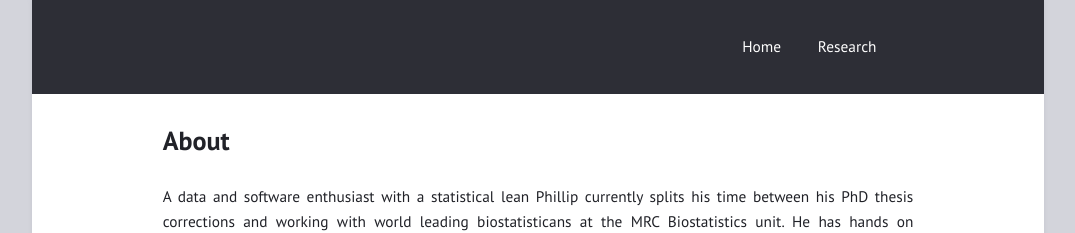
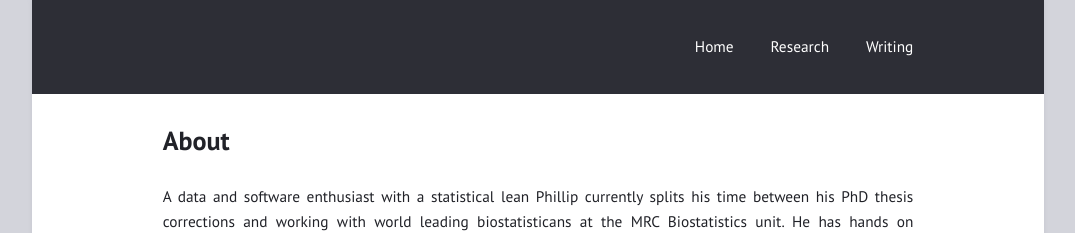
Before and after one commit to phillipcrout/phillipcrout.github.io, a Jekyll site: the page built from About.md, in a window 1280 px wide. Shown: the top 233 px of the page, without its empty margins (102-1177 px from the left). Built offline with Jekyll 4.4.1, drawn with Linux system fonts in a browser that asks for light colours.

Commit message:
getting the correct pages displayed

```diff
--- a/_config.yml
+++ b/_config.yml
@@ -18,7 +18,8 @@ minimal: true # use a dark header
 navigation: # accepts {file, title, url, icon, sidebaricon}
   - { file: "index.md" }
   - { file: "research.md" }
-  - { file: "blog.html" }
+  - { file: "writing.md" }
+
 external: # shows a footer with social links - for available icons see fontawesome.com/icons
   - {
       title: Linkedin,
```
